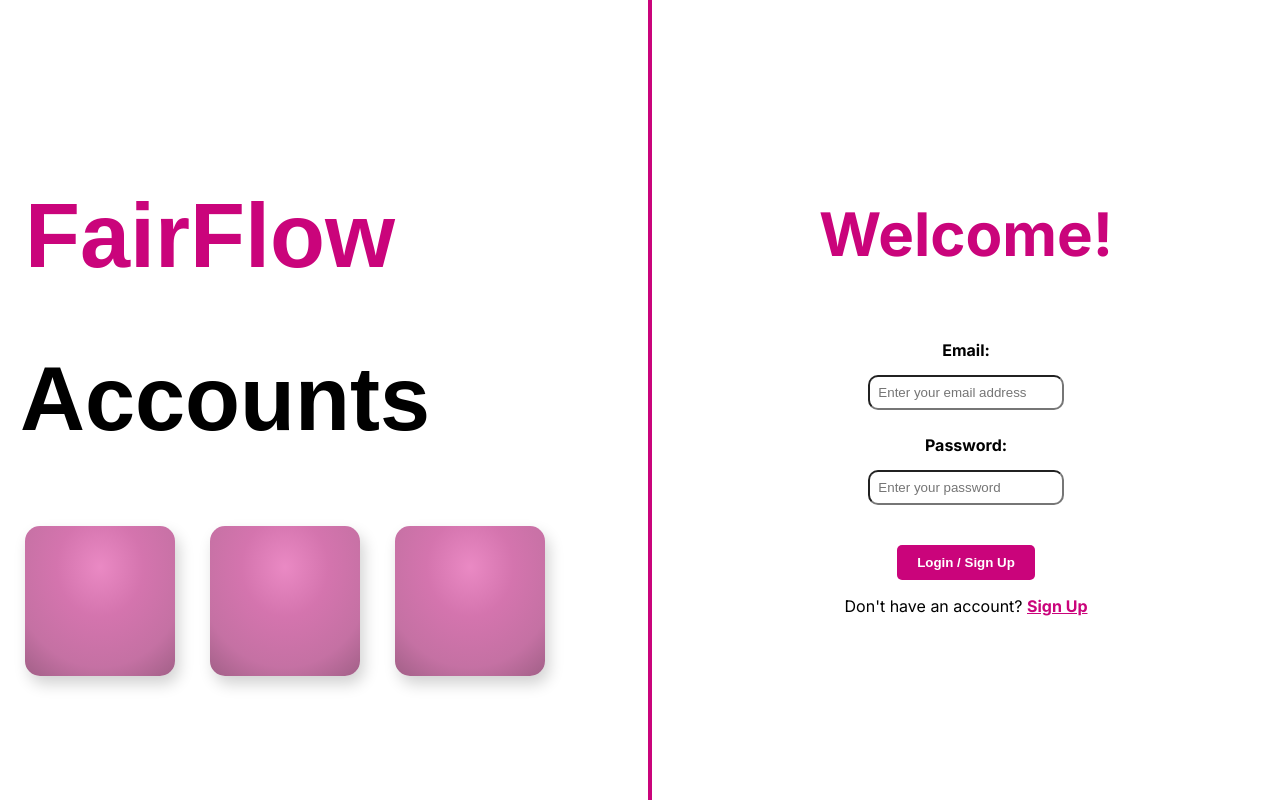
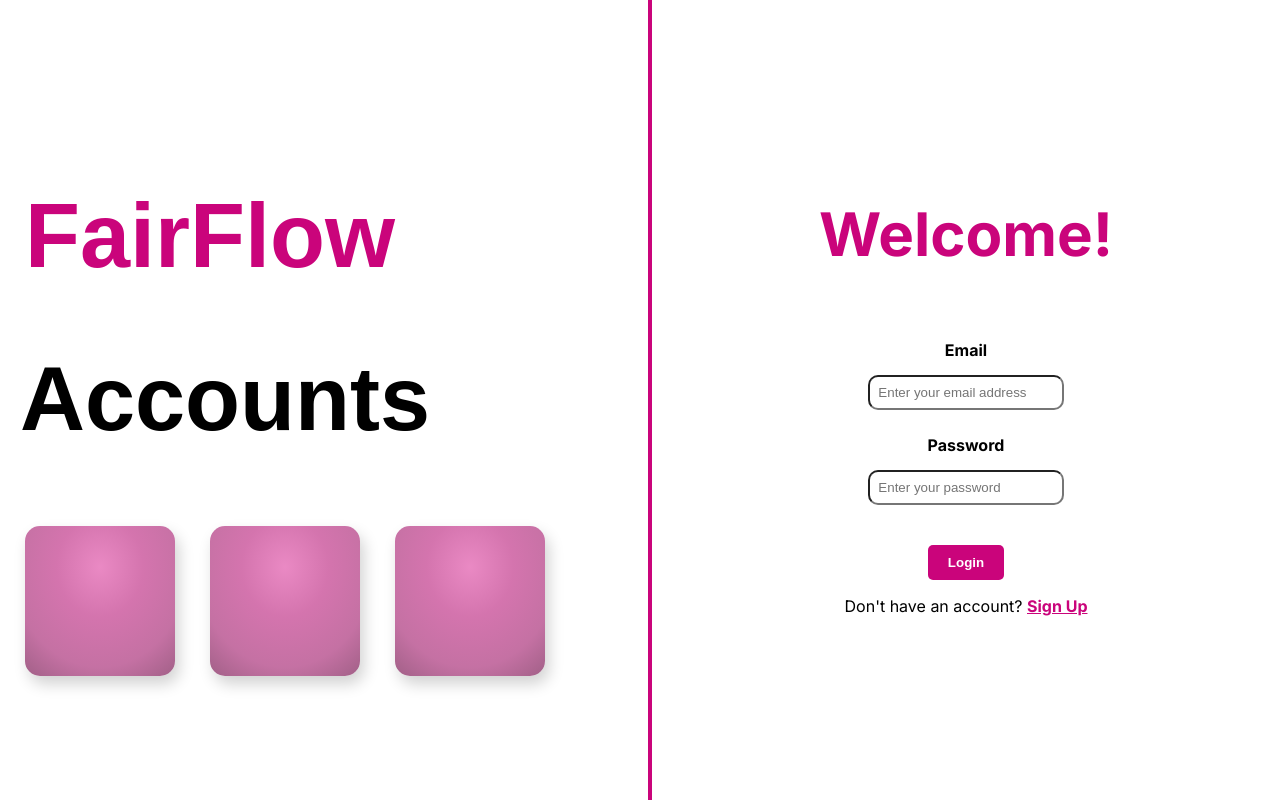
Before and after one commit to easwarinair/FairFlowAccounts-FrontEnd, a Next.js app: page /login in a window 1280 px wide. Built offline with nearby package versions, Linux system fonts and the light colour scheme; no server answers.

Commit message:
Update page.js

```diff
--- a/src/app/login/page.js
+++ b/src/app/login/page.js
@@ -143,7 +143,7 @@ export default function Page() {
         <div className="form-container">
           <form onSubmit={handleSubmit}>
             <div className="form-group">
-              <label htmlFor="email" style={{ fontWeight: 'bold' }}>Email:</label>
+              <label htmlFor="email" style={{ fontWeight: 'bold' }}>Email</label>
               <input
                 type="email"
                 id="email"
@@ -156,7 +156,7 @@ export default function Page() {
               />
             </div>
             <div className="form-group">
-              <label htmlFor="password" style={{ fontWeight: 'bold' }}>Password:</label>
+              <label htmlFor="password" style={{ fontWeight: 'bold' }}>Password</label>
               <input
                 type="password"
                 id="password"
@@ -168,7 +168,7 @@ export default function Page() {
               />
             </div>
             <button type="submit" className="submit-btn" disabled={loading}>
-              Login / Sign Up
+              Login
             </button>
           </form>
           <p>
```
